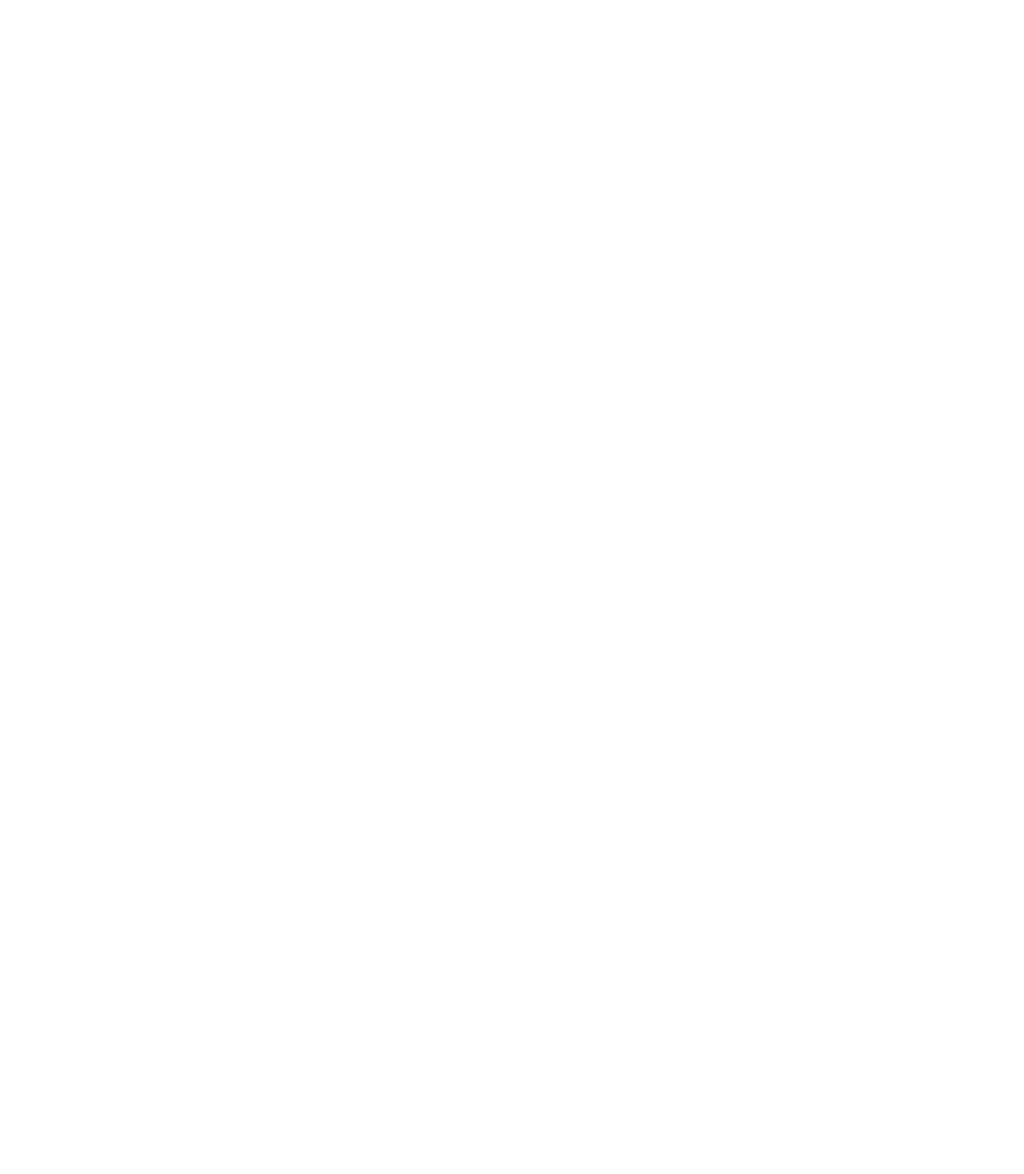
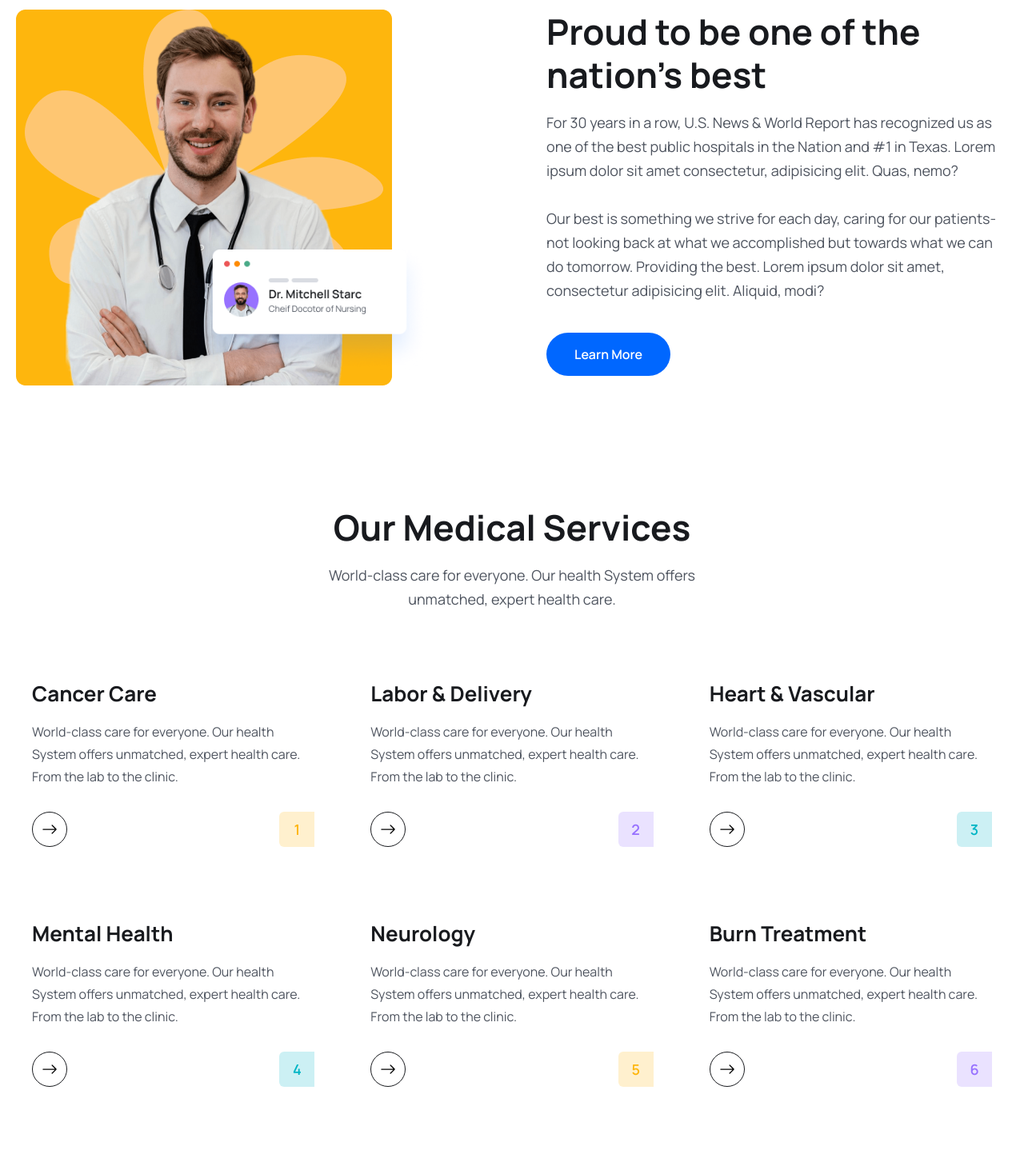
Before and after one commit to animeshthomas/Doccure-MERN, a React (Vite) app in the folder frontend/: page /home in a window 1280 px wide. Shown: the part 1660-3128 px from the top of the page at 80% size. Before the commit the page ends 1621 px from the top, so only its background shows below. Built offline with nearby package versions, Linux system fonts and the light colour scheme.

Commit message:
services page done

```diff
--- a/frontend/src/components/About/About.jsx
+++ b/frontend/src/components/About/About.jsx
@@ -1,9 +1,36 @@
-import React from 'react'
+import React from 'react';
+import { Link } from 'react-router-dom'; // Make sure to import Link from react-router-dom
+import aboutImg from '../../assets/images/about.png';
+import aboutCardImg from '../../assets/images/about-card.png';
 
 const About = () => {
   return (
-    <div>About</div>
-  )
-}
+    <section>
+      <div className="container">
+        <div className="flex justify-between gap-[50px] lg:gap-[130px] xl:gap-0 flex-col lg:flex-row">
+          {/* about img */}
+          <div className="relative w-3/4 lg:w-1/2 xl:w-[770px] z-10 order-2 lg:order-1">
+            <img src={aboutImg} alt="" />
+            <div className="absolute z-20 bottom-4 w-[200px] md:w-[300px] right-[-30%] md:right-[-7%] lg:right-[22%]">
+              <img src={aboutCardImg} alt="" />
+            </div>
+          </div>
+          <div className="w-full lg:w-1/2 xl:w-[670px] order-1 lg:order-2">
+            <h2 className="heading">Proud to be one of the nation's best</h2>
+            <p className="text_para">
+              For 30 years in a row, U.S. News & World Report has recognized us as one of the best public hospitals in the Nation and #1 in Texas. Lorem ipsum dolor sit amet consectetur, adipisicing elit. Quas, nemo?
+            </p>
+            <p className="text_para mt-[30px]">
+              Our best is something we strive for each day, caring for our patients-not looking back at what we accomplished but towards what we can do tomorrow. Providing the best. Lorem ipsum dolor sit amet, consectetur adipisicing elit. Aliquid, modi?
+            </p>
+            <Link to="/">
+              <button className="btn">Learn More</button>
+            </Link>
+          </div>
+        </div>
+      </div>
+    </section>
+  );
+};
 
-export default About
+export default About;
--- /dev/null
+++ b/frontend/src/components/Services/ServiceCard.jsx
@@ -0,0 +1,30 @@
+
+import { Link } from 'react-router-dom';
+import { BsArrowRight } from 'react-icons/bs';
+
+const ServiceCard = ({ item, index }) => {
+  const { name, desc, bgColor, textColor } = item;
+
+  return (
+    <div className="py-[30px] px-3 lg:px-5">
+      <h2 className="text-[26px] leading-9 text-headingColor font-[700]">
+        {name}
+      </h2>
+      <p className="text-[16px] leading-7 font-[400] text-textColor mt-4">
+        {desc}
+      </p>
+      <div className="flex items-center justify-between mt-[30px]">
+        <Link
+          to="/doctors"
+          className="w-[44px] h-[44px] rounded-full border border-solid border-[#181A1E]
+          flex items-center justify-center group hover:bg-primaryColor hover:border-none"
+        >
+          <BsArrowRight className="group-hover:text-white w-6 h-5" />
+        </Link>
+        <span className="w-[44px] h-[44px] flex items-center justify-center text-[18px] leading-[30px] font-[600]" style={{background:`${bgColor}`,color:`${textColor}`,borderRadius:'6px 0 0 6px'}}>{index + 1}</span>
+      </div>
+    </div>
+  );
+};
+
+export default ServiceCard;
--- /dev/null
+++ b/frontend/src/components/Services/ServiceList.jsx
@@ -0,0 +1,15 @@
+import React from 'react';
+import { services } from './../../assets/data/services';
+import ServiceCard from './ServiceCard';
+
+const ServiceList = () => {
+  return (
+    <div className="grid grid-cols-1 md:grid-cols-2 lg:grid-cols-3 gap-5 lg:gap-[30px] mt-[30px] lg:mt-[55px]">
+      {services.map((item, index) => (
+        <ServiceCard item={item} index={index} key={index} />
+      ))}
+    </div>
+  );
+};
+
+export default ServiceList;
--- a/frontend/src/pages/Home.jsx
+++ b/frontend/src/pages/Home.jsx
@@ -7,6 +7,8 @@
 import icon03 from '../assets/images/icon03.png';
 import { Link } from 'react-router-dom';
 import { BsArrowRight } from 'react-icons/bs';
+import About from '../components/About/About';
+import ServiceList from '../components/Services/ServiceList';
 const Home = () => {
   return (
     <>
@@ -119,7 +121,19 @@
           </div>
         </div>
       </section>
-
+      <About />
+      <section>
+        <div className="container">
+          <div className="xl:w-[470px] mx-auto">
+            <h2 className="heading text-center">Our Medical Services</h2>
+            <p className="text_para text-center">
+              World-class care for everyone. Our health System offers unmatched,
+              expert health care.
+            </p>
+          </div>
+          <ServiceList />
+        </div>
+      </section>
     </>
   );
 };
```
